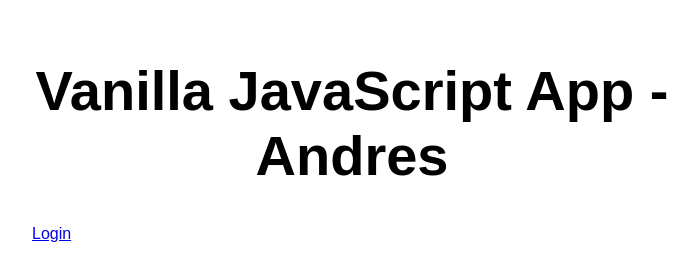
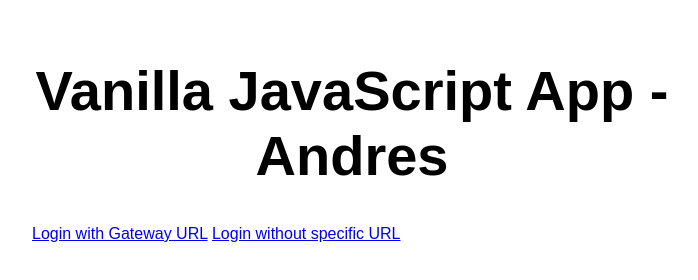
Before and after one commit to andresfaria-ms/my-first-static-web-app, a website: page src/index.html in a window 1280 px wide. Shown: the whole page, without its empty margins (288-986 px from the left). Drawn offline with Linux system fonts and the light colour scheme.

Commit message:
New test login redirect

```diff
--- a/src/index.html
+++ b/src/index.html
@@ -11,7 +11,9 @@
 <body>
   <main>
     <h1>Vanilla JavaScript App - Andres</h1>
-    <a href="/.auth/login/github">Login</a>
+    <a href="/.auth/login/github?post_login_redirect_uri=https://staticwebapp.andresfaria.com/success">Login with Gateway URL</a>
+
+    <a href="/.auth/login/github">Login without specific URL</a>
   </main>
 </body>
 
```
